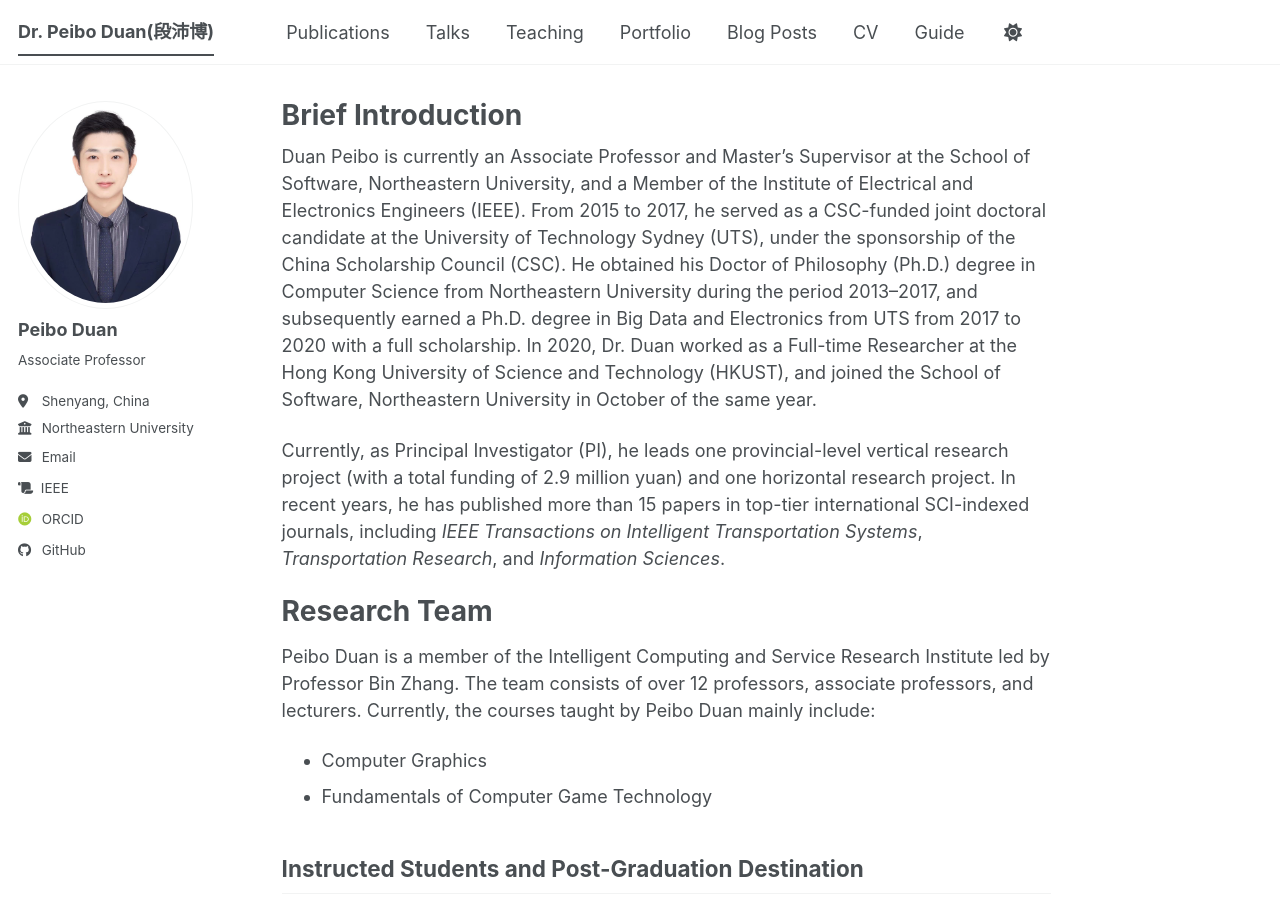
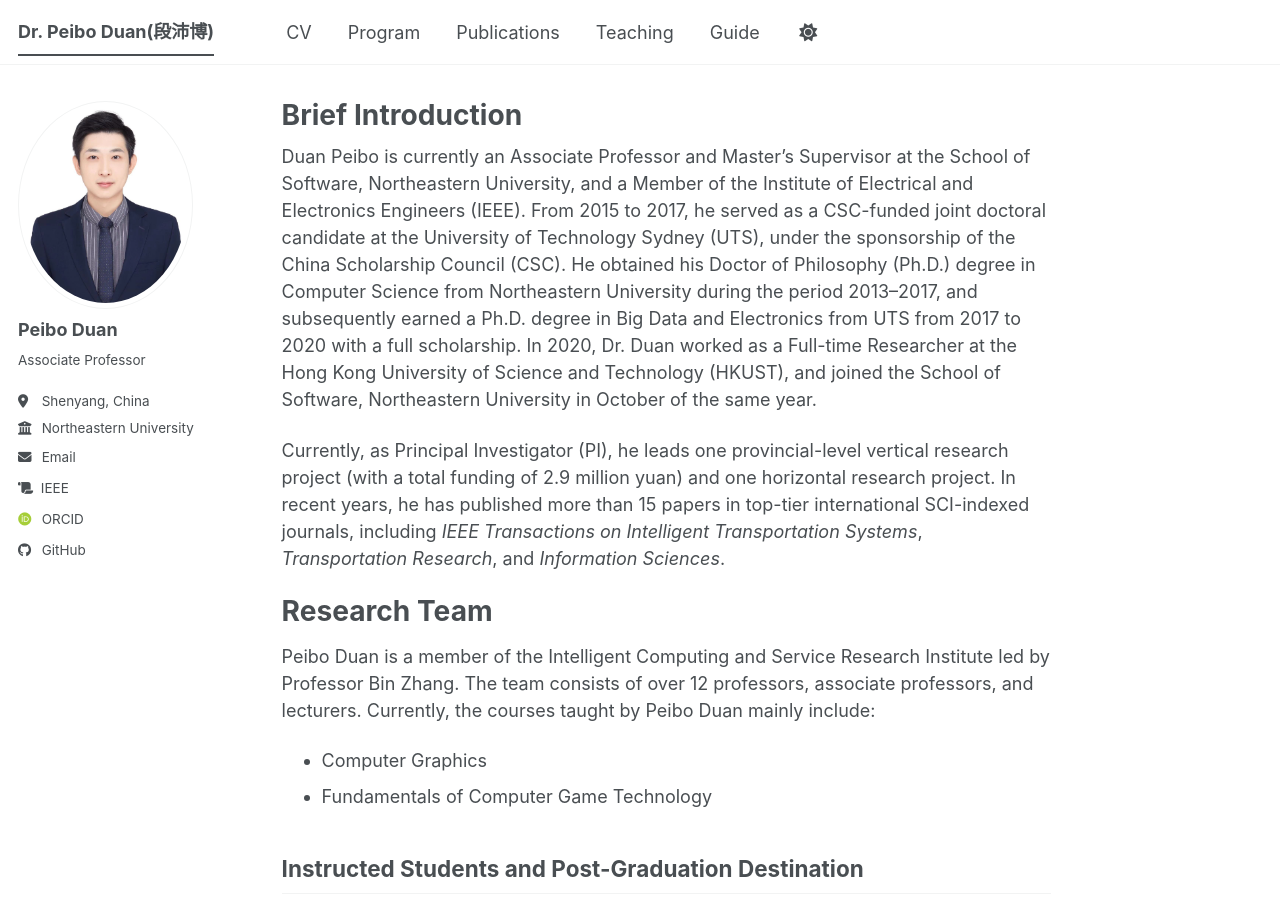
Before and after one commit to aurora76/peiboduan, a Jekyll site: the page built from _pages/about.md, in a window 1280 px wide and 900 px high. Built offline with Jekyll 4.4.1, drawn with Linux system fonts in a browser that asks for light colours; some web fonts are replaced; a script bundle is joined from its source files by our own code; library files that are not in the unit come from our copies.

Commit message:
Update navigation.yml

```diff
--- a/_data/navigation.yml
+++ b/_data/navigation.yml
@@ -8,23 +8,25 @@
 #      Markdown formatted page while the second is generated using JSON.
 
 main:
+
+  - title: "CV"
+    url: /cv/
+
+  - title: "Program"
+    url: /program/
+
   - title: "Publications"
     url: /publications/
-
-  - title: "Talks"
-    url: /talks/
 
   - title: "Teaching"
     url: /teaching/
 
-  - title: "Portfolio"
-    url: /portfolio/
+  # - title: "Portfolio"
+  #   url: /portfolio/
 
-  - title: "Blog Posts"
-    url: /year-archive/
+  # - title: "Blog Posts"
+  #   url: /year-archive/
 
-  - title: "CV"
-    url: /cv/
 
   # - title: "CV"
   #   url: /cv-json/
```
